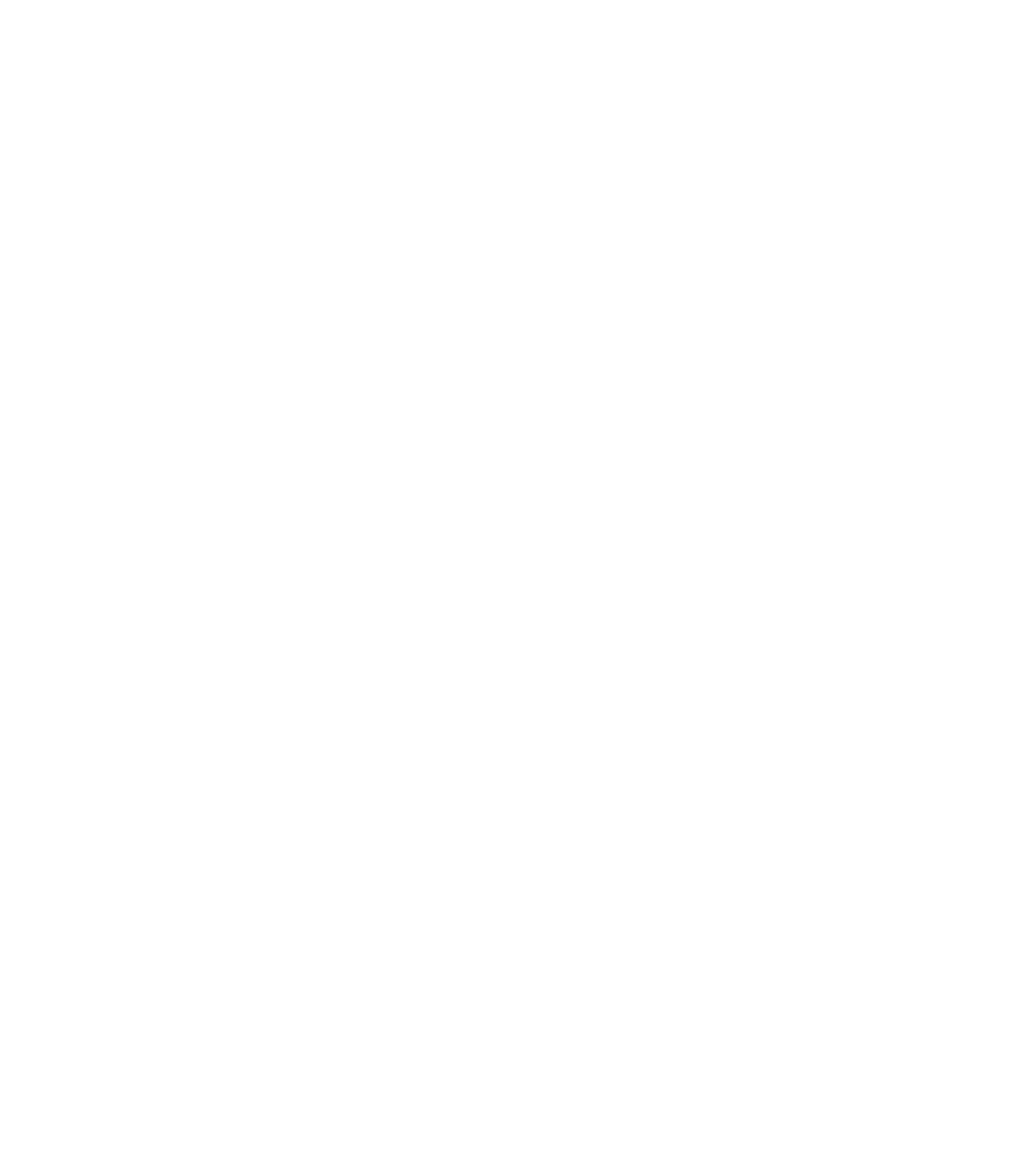
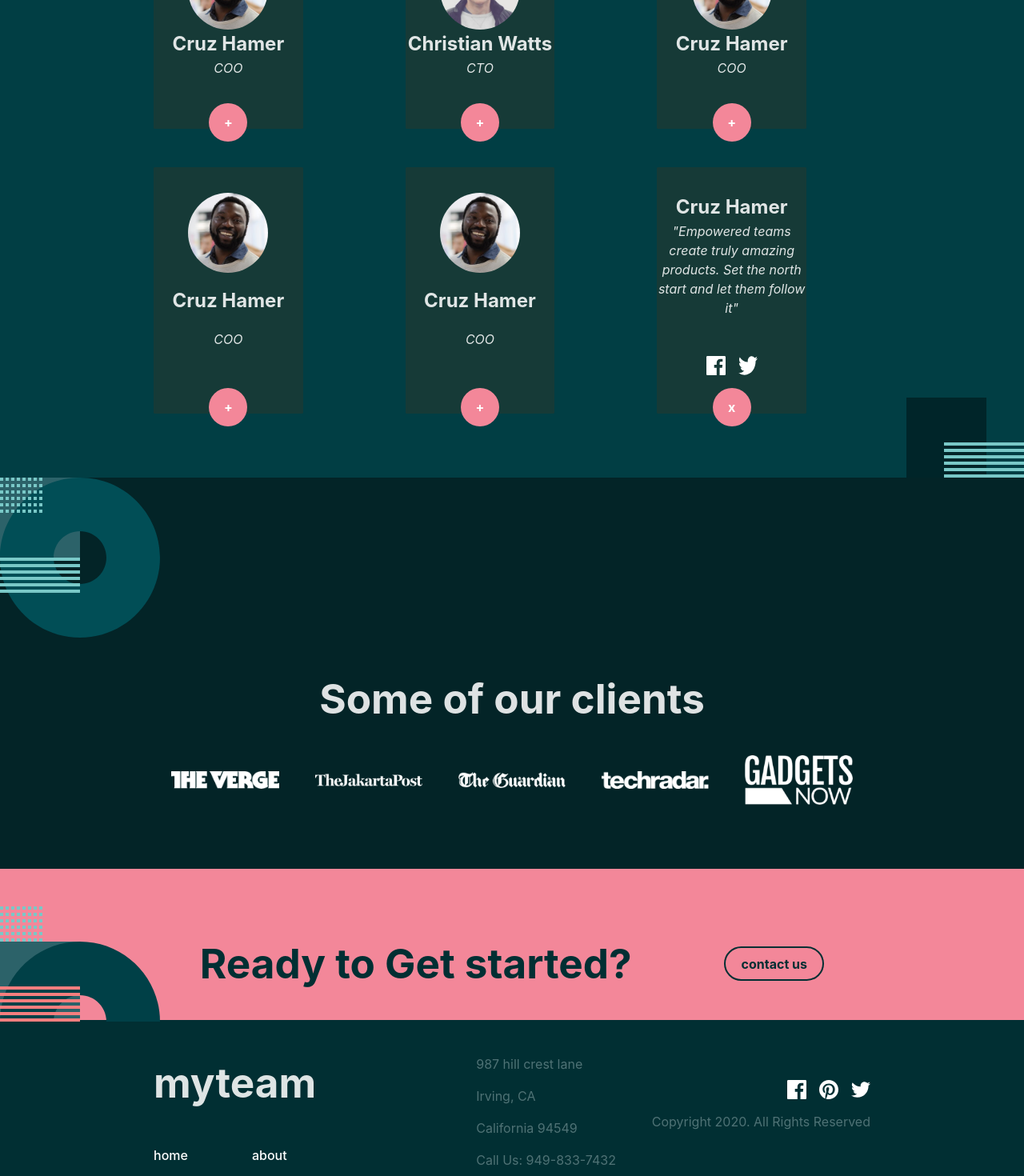
Before and after one commit to Irirwanirira/team-multi-page, a React (Vite) app: page /about in a window 1280 px wide. Shown: the part 780-2250 px from the top of the page at 80% size. Before the commit the page ends 800 px from the top, so only its background shows below. Built offline with nearby package versions, Linux system fonts and the light colour scheme.

Commit message:
add about content

```diff
--- a/src/index.css
+++ b/src/index.css
@@ -21,7 +21,7 @@
 
 body {
   margin: 0;
-  display: flex;
+  /* display: flex; */
   min-width: 320px;
   min-height: 100vh;
 }
--- a/src/pages/About.tsx
+++ b/src/pages/About.tsx
@@ -1,20 +1,349 @@
-import React from 'react'
-import styled from 'styled-components'
-import NavBar from '../components/NavBar'
+import React from "react";
+import styled from "styled-components";
+import NavBar from "../components/NavBar";
 
 const About = () => {
   return (
     <AboutSection>
-        <div>
-            <NavBar />
-            <p> About Section</p>
+      <div>
+        <div className="first_view">
+          <NavBar />
+          <div className="body_part">
+            <h1>About</h1>
+            <div className="content">
+              <div className="short_line"></div>
+              <p>
+                Finding the right people and building high performing teams can
+                be hard. most companies aren't topping the abudance of global
+                talent we are about to change that.
+              </p>
+            </div>
+          </div>
+          <img
+            src="../../assets/bg-pattern-home-2.svg"
+            alt="home-2"
+            className="home-2"
+          />
         </div>
+        <div className="about_second_view">
+          <img
+            src="../../assets/bg-pattern-about-2-contact-1.svg"
+            alt="image-about-1"
+            className="image-2"
+          />
+          <div className="content">
+            <h1>Meet the directors</h1>
+            <div className="card_collections">
+              <div className="card">
+                <div className="image_container">
+                  <img src="../../assets/avatar-cruz.jpg" alt="avatar-cruz" />
+                </div>
+
+                <h2>Cruz Hamer</h2>
+                <p>COO</p>
+                <button>+</button>
+              </div>
+              <div className="card">
+                <div className="image_container">
+                  <img
+                    src="../../assets/avatar-christian.jpg"
+                    alt="avatar-christian"
+                  />
+                </div>
+                <h2 className="name">Christian Watts</h2>
+                <p className="position">CTO</p>
+                <button>+</button>
+              </div>
+              <div className="card">
+                <div className="image_container">
+                  <img src="../../assets/avatar-cruz.jpg" alt="avatar-cruz" />
+                </div>
+                <h2>Cruz Hamer</h2>
+                <p>COO</p>
+                <button>+</button>
+              </div>
+              <div className="card">
+                <div className="image_container">
+                  <img src="../../assets/avatar-cruz.jpg" alt="avatar-cruz" />
+                </div>
+                <h2>Cruz Hamer</h2>
+                <p>COO</p>
+                <button>+</button>
+              </div>
+              <div className="card">
+                <div className="image_container">
+                  <img src="../../assets/avatar-cruz.jpg" alt="avatar-cruz" />
+                </div>
+                <h2>Cruz Hamer</h2>
+                <p>COO</p>
+                <button>+</button>
+              </div>
+              <div className="card">
+                <h2>Cruz Hamer</h2>
+                <p>
+                  "Empowered teams create truly amazing products. Set the north
+                  start and let them follow it"
+                </p>
+                <div className="social_icons">
+                  <img src="../../assets/icon-facebook.svg" alt="facebook" />
+                  <img src="../../assets/icon-twitter.svg" alt="twitter" />
+                </div>
+                <button>x</button>
+              </div>
+            </div>
+          </div>
+          <img
+            src="../../assets/bg-pattern-home-4-about-3.svg"
+            alt="about-3"
+            className="about-3"
+          />
+        </div>
+        <section className="about_third_section">
+          <img src="../../assets/bg-pattern-about-4.svg" alt="" />
+          <div className="contents">
+            <h1>Some of our clients</h1>
+            <div className="partners">
+              <img src="../../assets/logo-the-verge.png" alt="" />
+              <img src="../../assets/logo-jakarta-post.png" alt="" />
+              <img src="../../assets/logo-the-guardian.png" alt="" />
+              <img src="../../assets/logo-tech-radar.png" alt="" />
+              <img src="../../assets/logo-gadgets-now.png" alt="" />
+            </div>
+          </div>
+        </section>
+        <section className="pink_section">
+          <img
+            src="../../assets/bg-pattern-home-6-about-5.svg"
+            alt="home_5"
+            className="home_5"
+          />
+          <h1>Ready to Get started? </h1>
+          <button>contact us</button>
+        </section>
+        <footer className="footer_section">
+          <div className="left_of_footer">
+            <div className="team">
+              <h1>myteam</h1>
+              <ul className="links">
+                <li>
+                  <a href="/">home</a>
+                </li>
+                <li>
+                  <a href="/About">about</a>
+                </li>
+              </ul>
+            </div>
+            <div>
+              <ul>
+                <li>987 hill crest lane</li>
+                <li>Irving, CA</li>
+                <li>California 94549</li>
+                <li>Call Us: 949-833-7432</li>
+              </ul>
+            </div>
+          </div>
+          <div className="right_of_footer">
+            <div className="social_icons">
+              <img src="../../assets/icon-facebook.svg" alt="facebook" />
+              <img src="../../assets/icon-pinterest.svg" alt="pinterest" />
+              <img src="../../assets/icon-twitter.svg" alt="twitter" />
+            </div>
+            <p>Copyright 2020. All Rights Reserved</p>
+          </div>
+        </footer>
+      </div>
     </AboutSection>
-  )
-}
+  );
+};
 
 const AboutSection = styled.div`
+  .first_view {
+    padding: 0 12rem;
+    position: relative;
+    background-color: #024c52;
+    height: 60vh;
+    .body_part {
+      padding-top: 5rem;
+      display: flex;
+      justify-content: space-between;
+      h1 {
+        flex: 2;
+        color: white;
+        span {
+          color: #f38799;
+        }
+      }
+      .content {
+        flex: 2;
+        display: flex;
+        flex-direction: column;
+        justify-content: space-between;
+        div {
+          height: 3px;
+          width: 3rem;
+          background-color: #d37db9;
+        }
+      }
+    }
+    .home-2 {
+      position: absolute;
+      right: 20%;
+      bottom: 0;
+    }
+  }
 
-`
+  .about_second_view {
+    background-color: #013e44;
+    position: relative;
+    .image-2 {
+      position: absolute;
+      top: 0;
+      left: -5rem;
+    }
 
-export default About
+    .content {
+      padding: 5rem 12rem;
+      text-align: center;
+
+      .card_collections {
+        display: grid;
+        grid-template-columns: repeat(12, 1fr);
+        gap: 3rem;
+
+        .card {
+          width: 70%;
+          grid-column: span 4;
+          background-color: #163a37;
+          padding: 2rem 0 0 0;
+          border-radius: 0.1rem;
+          display: flex;
+          flex-direction: column;
+          align-items: center;
+          justify-content: space-between;
+          h2 {
+            margin: 0;
+          }
+
+          p {
+            margin: 0 0 2em 0;
+            font-style: italic;
+          }
+          button {
+            background-color: #f38799;
+            padding: 0;
+            color: white;
+            border: none;
+            border-radius: 50%;
+            width: 3rem;
+            height: 3rem;
+            cursor: pointer;
+            margin-bottom: -1rem;
+          }
+          .image_container {
+            width: 100px;
+            height: 100px;
+            border-radius: 50%;
+            overflow: hidden;
+            img {
+              width: 100%;
+              height: 100%;
+              object-fit: cover;
+            }
+          }
+          .social_icons {
+            display: flex;
+            gap: 1rem;
+            padding: 1rem;
+          }
+        }
+      }
+    }
+    .about-3 {
+      position: absolute;
+      bottom: 0;
+      right: 0;
+    }
+  }
+
+  .about_third_section {
+    background-color: #032427;
+    .contents {
+      padding: 0 12rem 5rem 12rem;
+      text-align: center;
+      .partners {
+        display: flex;
+        align-items: center;
+        justify-content: space-around;
+        img {
+          width: 15%;
+        }
+      }
+    }
+  }
+  .pink_section {
+    background-color: #f38799;
+    padding: 3rem 12rem 0 12rem;
+    display: flex;
+    align-items: center;
+    justify-content: space-around;
+    color: #012f33;
+    button {
+      background-color: #f38799;
+      border: 2px solid #012f33;
+      color: #012f33;
+    }
+    img {
+      position: absolute;
+      left: 0;
+    }
+  }
+
+  .footer_section {
+    background-color: #012f33;
+    padding: 1rem 12rem;
+    display: flex;
+    align-items: center;
+    justify-content: space-between;
+    .left_of_footer {
+      display: flex;
+      align-items: center;
+      justify-content: space-between;
+      gap: 10rem;
+      .team {
+        display: flex;
+        flex-direction: column;
+        align-items: start;
+        justify-content: start;
+      }
+      .links {
+        padding: 0;
+        display: flex;
+        align-items: center;
+        justify-content: space-between;
+        gap: 5rem;
+        color: white;
+      }
+      ul {
+        list-style: none;
+        color: #4f7275;
+        li {
+          margin-bottom: 1rem;
+        }
+      }
+    }
+
+    .right_of_footer {
+      display: flex;
+      flex-direction: column;
+      color: #4f7275;
+      .social_icons {
+        align-self: flex-end;
+        display: flex;
+        align-items: center;
+        gap: 1rem;
+      }
+    }
+  }
+`;
+
+export default About;
```
